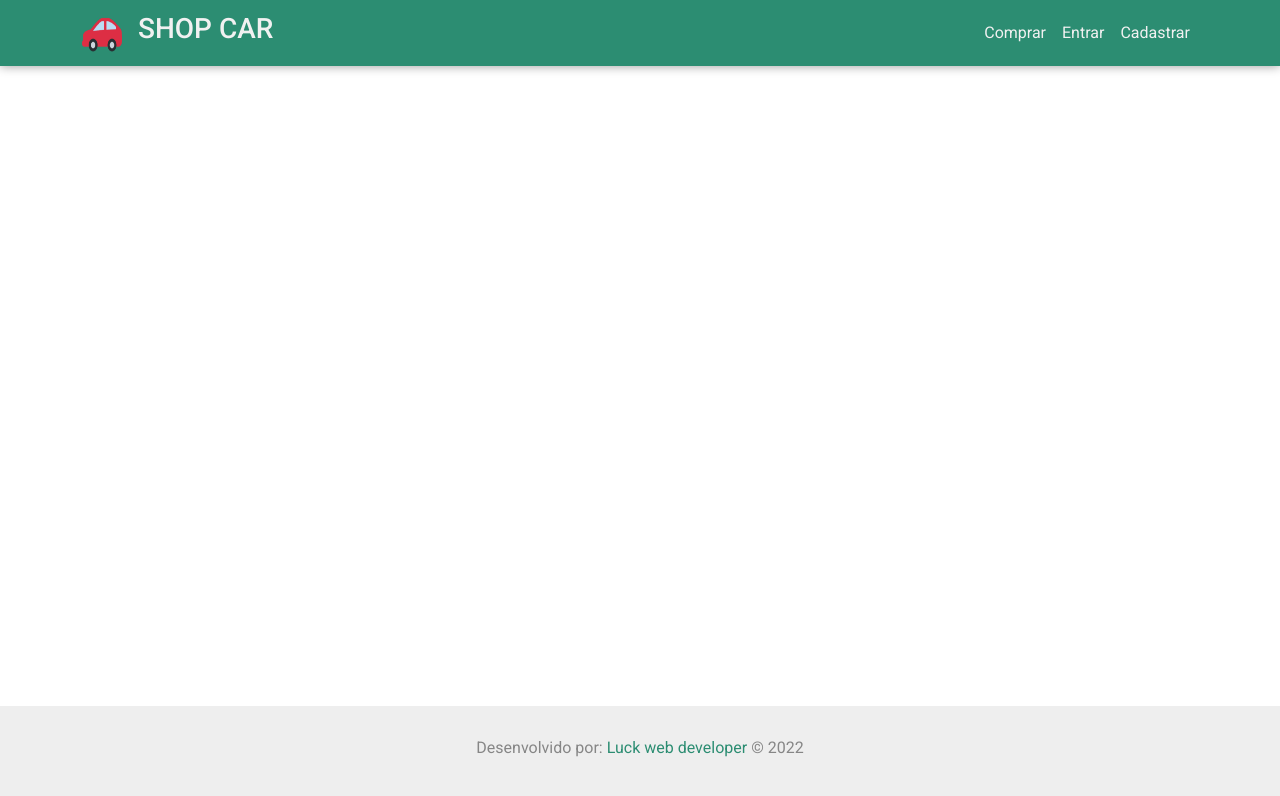
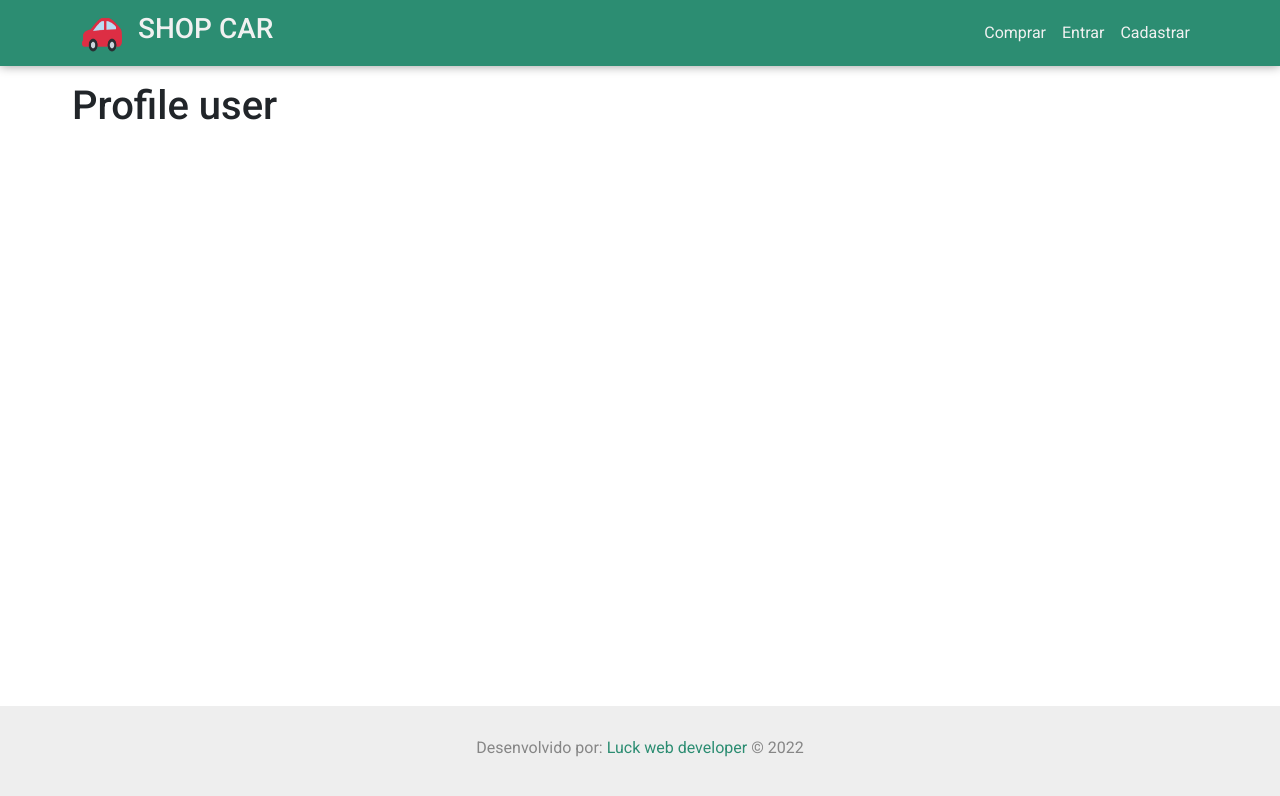
Before and after one commit to JuniorPaula/frontend-seminovos, a React (Create React App) app: page /user/profile in a window 1280 px wide. Shown: the top 796 px of the page. Built offline with nearby package versions, Linux system fonts and the light colour scheme.

Commit message:
Create profile user page

```diff
--- a/src/App.js
+++ b/src/App.js
@@ -7,6 +7,7 @@ import Footer from './components/Footer';
 import MainContainer from './components/MainContainer';
 import { UserProvider } from './context/userContex';
 import { ToastContainer } from 'react-toastify';
+import Profile from './pages/User/Profile';
 
 function App() {
   return (
@@ -19,6 +20,7 @@ function App() {
             <Route path="/" element={<Home />} />
             <Route path="/login" element={<Login />} />
             <Route path="/register" element={<Register />} />
+            <Route path="/user/profile" element={<Profile />} />
           </Routes>
         </MainContainer>
         <Footer />
--- a/src/components/Header/index.js
+++ b/src/components/Header/index.js
@@ -32,6 +32,9 @@ const Header = () => {
               </Nav.Link>
               {authenticated ? (
                 <>
+                  <Nav.Link eventKey={2} className="link" href="/user/profile">
+                    Perfil
+                  </Nav.Link>
                   <Nav.Link eventKey={2} className="link" onClick={logOut}>
                     Sair <FaSignOutAlt />
                   </Nav.Link>
--- /dev/null
+++ b/src/pages/User/Profile/index.js
@@ -0,0 +1,5 @@
+const Profile = () => {
+  return <h1>Profile user</h1>;
+};
+
+export default Profile;
```
Also changed, not shown: src/pages/User/Profile/styled.js (added).
